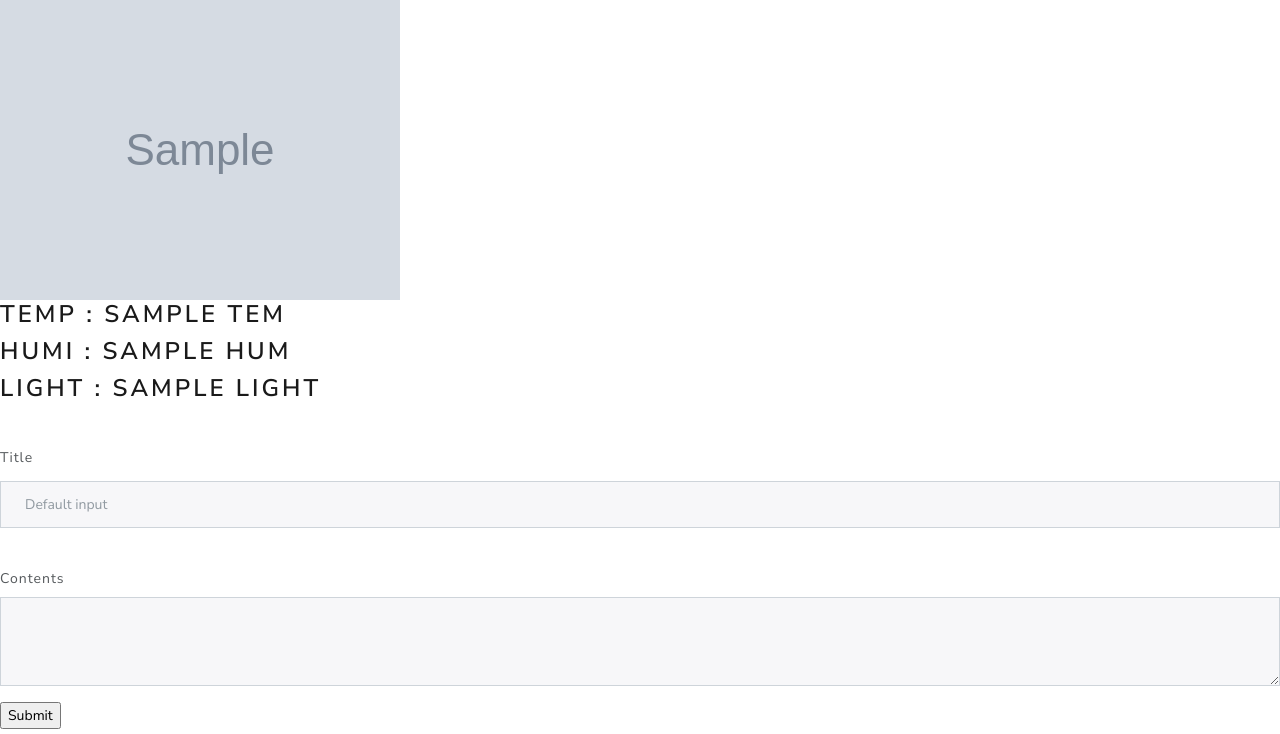
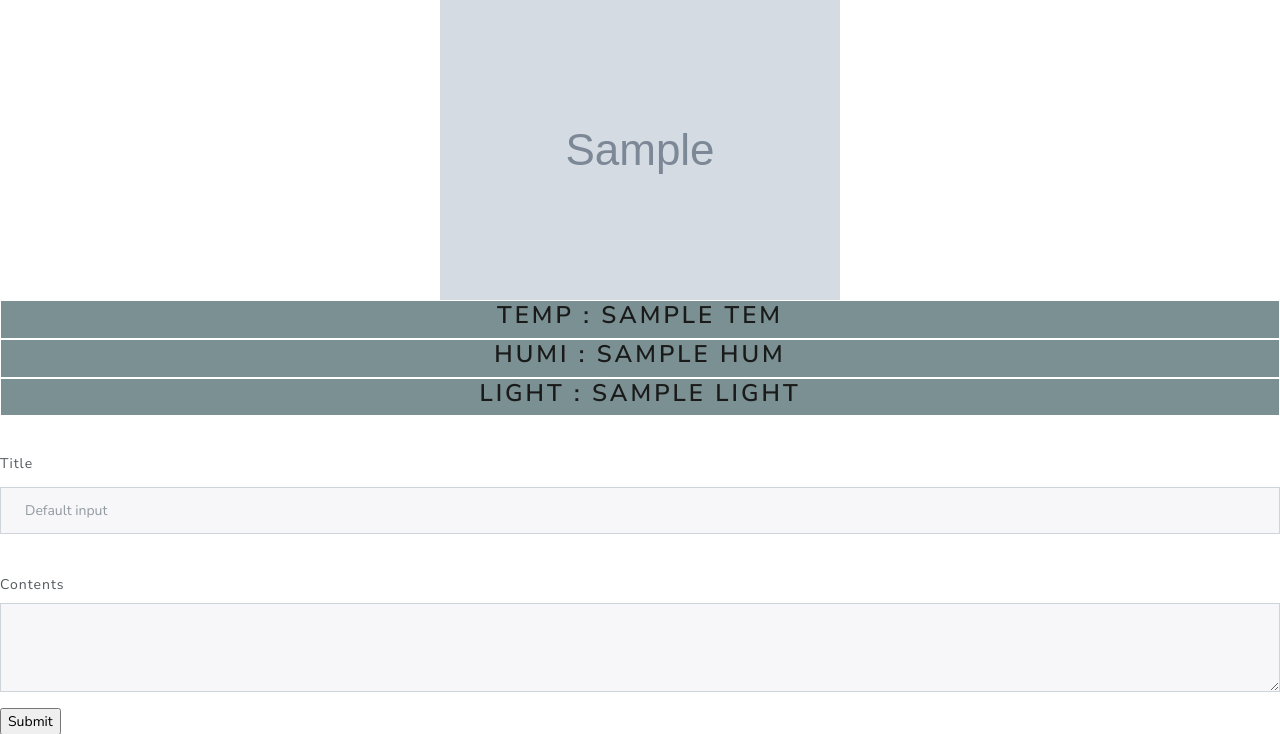
Before and after one commit to Fnhid/Upm3ra, a Flask app: template templates/upload.html in a window 1280 px wide. Shown: the top 734 px of the page. Run offline with Flask 2, Linux system fonts and the light colour scheme; the template is opened without the code that fills it: most values are stand-ins (such as "Sample title", 1, 10 or a date in 2020); grey boxes marked "Sample" are stand-in pictures; some libraries are stand-ins or nearby versions.

Commit message:
designtest

```diff
--- a/static/css/design.css
+++ b/static/css/design.css
@@ -12,3 +12,19 @@
 .card-action{
     padding-top: 13px;
 }
+
+.entered {
+    text-align: center;
+}
+
+#picture {
+    width: auto;
+    height: auto;
+
+}
+
+.enteredtext {
+    background-color: #587477cb;
+    color: white;
+    border: 1px solid white;
+}
--- a/templates/upload.html
+++ b/templates/upload.html
@@ -4,16 +4,17 @@
     <meta charset="UTF-8">
     <meta http-equiv="X-UA-Compatible" content="IE=edge">
     <meta name="viewport" content="width=device-width, initial-scale=1.0">
+    <link rel="stylesheet" href="../static/css/design.css" />
     <title>Upm3ra</title>
     <!-- 온습도 및 조도 정보를 출력하고, 추가 정보를 입력받는 페이지입니다. -->
     <link rel="stylesheet" href="https://cdn.jsdelivr.net/npm/bootswatch@4.5.2/dist/lux/bootstrap.min.css" integrity="sha384-9+PGKSqjRdkeAU7Eu4nkJU8RFaH8ace8HGXnkiKMP9I9Te0GJ4/km3L1Z8tXigpG" crossorigin="anonymous">
 </head>
 <body>
-    <div><div>
-    <img src="{{filename}}" alt="Your Imag3"></a></div>
-    <div><h3>Temp : {{tem}}</h3></div>
-    <div><h3>Humi : {{hum}}</h3></div>
-    <div><h3>Light : {{light}}</h3></div>
+    <div class="entered">
+        <div id="picture"><img src="{{filename}}" alt="Your Imag3"></a></div>
+        <div class="enteredtext"><h3>Temp : {{tem}}</h3></div>
+        <div class="enteredtext"><h3>Humi : {{hum}}</h3></div>
+        <div class="enteredtext"><h3>Light : {{light}}</h3></div>
     </div>
     <form method="POST">
         <div class="form-group">
```
